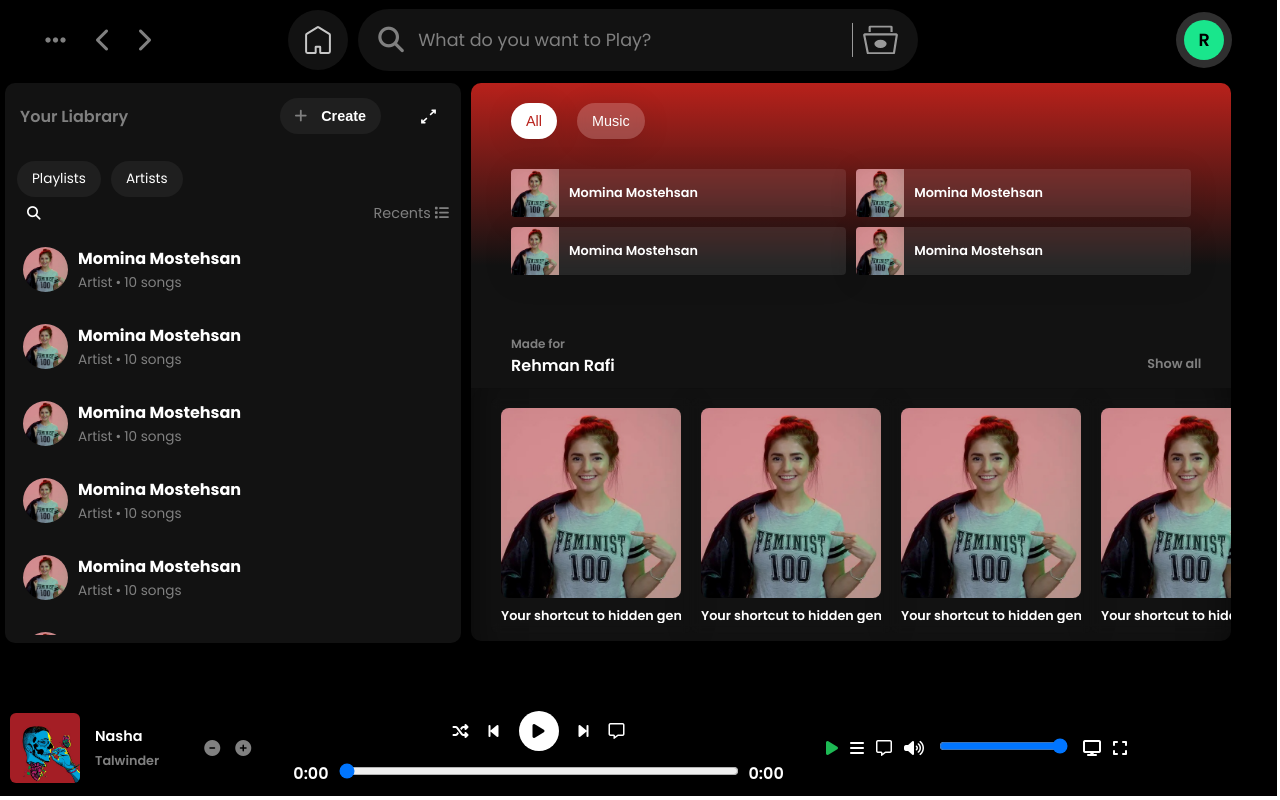
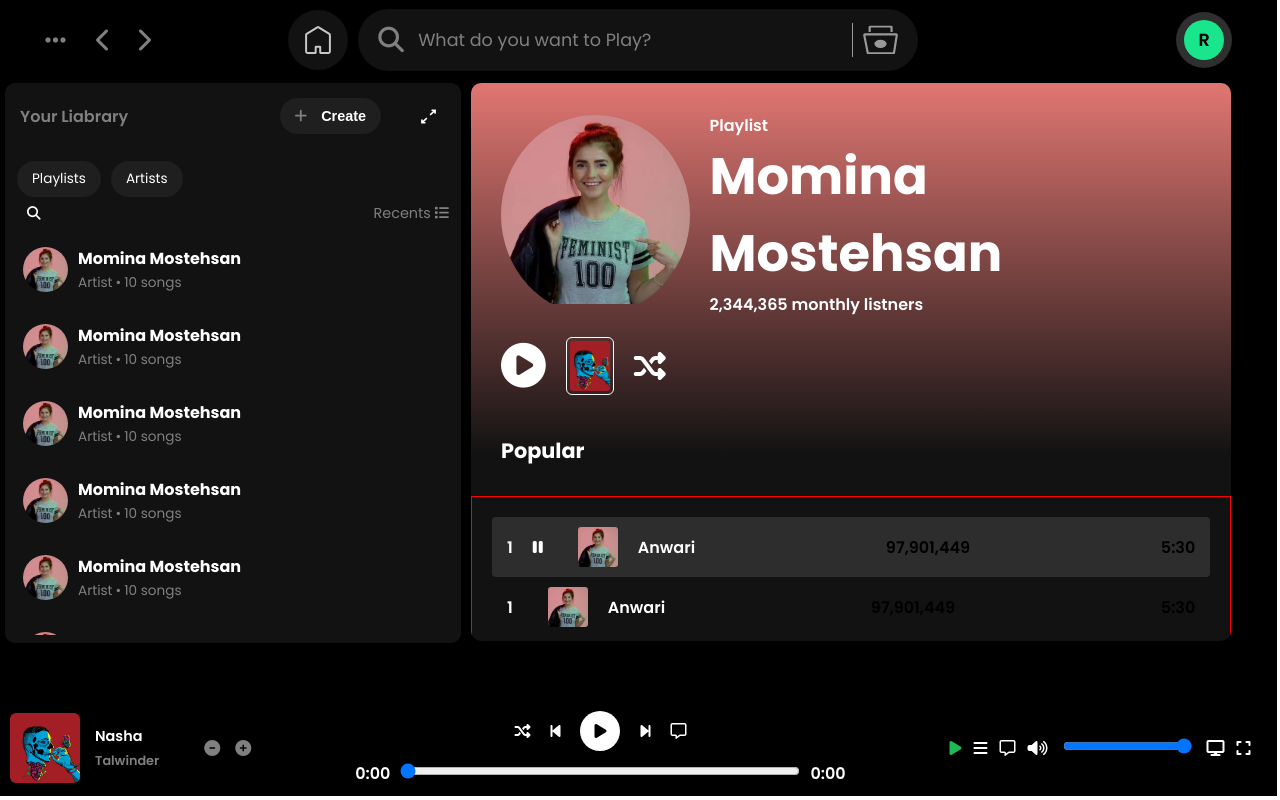
Before and after one commit to M-Rehmans/Spotify-Clone, a plain HTML site: page index.html in a window 1280 px wide. Drawn offline with Linux system fonts and the light colour scheme.

Commit message:
Tahir bhosda

```diff
--- a/index.html
+++ b/index.html
@@ -193,14 +193,12 @@
                             </div>
                         </div>
                     </div>
-
-
                 </div>
             </div>
 
             <div class="item-container">
                 <!-- <div class="bg-gradient"> -->
-                <div class="home-secto flex">
+                <div class="home-secto flex" style="display: none;">
                     <div class="bg-gradient-box flex">
                         <div class="h-s-top-btns flex">
                             <button class="h-s-all-items active">All</button>
@@ -342,8 +340,57 @@
                     </div>
                 </div>
                 <!-- </div> -->
+
+                <div class="playlist-view flex">
+                    <div class="top-view flex">
+                        <div class="playlist-data flex">
+                            <div class="playlist-thumbnail"><img src="Media/Momina Mustehsan.jpg" alt=""></div>
+                            <div class="detail flex">
+                                <p class="title">Playlist</p>
+                                <div class="playlist-name">Momina Mostehsan</div>
+                                <p class="lsitners-count">2,344,365 monthly listners</p>
+                            </div>
+                        </div>
+                        <div class="playlist-tool-box flex">
+                            <i class="fa-solid fa-circle-play"></i>
+                            <!-- <i class="fa-solid fa-circle-pause"></i> -->
+                            <div class="current-song-thumbnail-box flex">
+                                <img src="Media/Nasha By Talwinder.jpg" alt="" id="current-song-img">
+                            </div>
+                            <i class="fa-solid fa-shuffle"></i>
+                        </div>
+                        <p class="popular">Popular</p>
+                    </div>
+                    <div class="song-list-playlist flex">
+                        <div class="song-card flex active">
+                            <div class="song-detail flex">
+                                <span class="song-index">1</span>
+                                <!-- <i class="fa-solid fa-play"></i> -->
+                                 <i class="fa-solid fa-pause"></i>
+                                <div class="song-thumbnail flex">
+                                    <img src="Media/Momina Mustehsan.jpg" alt="">
+                                </div>
+                                <p class="song-name">Anwari</p>
+                            </div>
+                            <p class="play-count">97,901,449</p>
+                            <div class="song-duration">5:30</div>
+                        </div>
+
+                        <div class="song-card flex">
+                            <div class="song-detail flex">
+                                <span class="song-index">1</span>
+                                <div class="song-thumbnail flex">
+                                    <img src="Media/Momina Mustehsan.jpg" alt="">
+                                </div>
+                                <p class="song-name">Anwari</p>
+                            </div>
+                            <p class="play-count">97,901,449</p>
+                            <div class="song-duration">5:30</div>
+                        </div>
+                    </div>
+
+                </div>
             </div>
-
 
             <div class="now-playing-view">
                 <div class="npv-top-nav flex">
@@ -411,9 +458,7 @@
                     <div class="progress-container">
                         <span id="current-time">0:00</span>
                         <div class="progress-box">
-                            <!-- <div class="progress-fill"></div> -->
-                            <!-- <div class="progress-thumb"></div> -->
-                             <input type="range" name="" id="progress-bar" min="0" value="0">
+                            <input type="range" name="" id="progress-bar" min="0" value="0">
                         </div>
                         <span id="total-duration">0:00</span>
                     </div>
@@ -426,13 +471,10 @@
                     <i class="fa-solid fa-bars"></i>
                     <i class="fa-regular fa-message"></i>
                     <i class="volume-icon fa-solid fa-volume-high volume-show"></i>
-                    <!-- <i class="volume-icon fa-solid fa-volume-low"></i> -->
-                    <!-- <i class="volume-icon fa-solid fa-volume-off"></i> -->
                 </div>
 
                 <div class="volume-box">
-                    <!-- <div class="volume-fill"></div> -->
-                     <input type="range" name="" id="volume-bar" min="0" max="100" value="100">
+                    <input type="range" name="" id="volume-bar" min="0" max="100" value="100">
                 </div>
 
                 <div class="icon-group">
@@ -440,7 +482,6 @@
                     <i class="fa-solid fa-expand"></i>
                 </div>
             </div>
-            <p>Tahir Bhai</p>
         </div>
     </div>
     <script src="script.js"></script>
--- a/style.css
+++ b/style.css
@@ -528,7 +528,7 @@ body {
     }
 }
 
-.fa-circle-play:hover {
+.playlist-card .fa-circle-play:hover {
     font-size: 2.2rem;
 }
 
@@ -651,6 +651,139 @@ body {
     /* Optional: adjust line spacing */
     max-height: calc(1.2em * 2);
 }
+
+/* Playlist View */
+.playlist-view {
+    flex-direction: column;
+}
+
+.playlist-view .top-view {
+    gap: 20px;
+    padding: 30px;
+    flex-direction: column;
+
+    background: #de7571;
+background: linear-gradient(180deg, rgba(222, 117, 113, 1) 1%, rgba(18, 18, 18, 1) 90%);
+}
+
+.playlist-data {
+    align-items: center;
+    gap: 20px;
+    color: white;
+}
+
+.playlist-thumbnail {
+    width: 200px;
+    height: 200px;
+    overflow: hidden;
+    border-radius: 50%;
+}
+
+.playlist-thumbnail img {
+    width: 100%;
+}
+
+.playlist-data .detail {
+    flex-direction: column;
+}
+
+.playlist-data .detail .playlist-name {
+    font-size: 3.2rem;
+    font-weight: 700;
+}
+
+.playlist-tool-box {
+    gap: 20px;
+    align-items: center;
+    color: white;
+}
+
+.current-song-thumbnail-box{
+    width: 40px;
+    height: 50px;
+    overflow: hidden;
+    padding: 3px;
+    border-radius: 6px;
+    border: 1px solid white;
+    /* border: 1px solid red; */
+}
+
+.current-song-thumbnail-box img{
+    object-fit: cover;
+    width: 100%;
+    border-radius: 3px;
+}
+
+.playlist-tool-box .fa-solid {
+    font-size: 2.8rem;
+    cursor: pointer;
+}
+
+.playlist-tool-box .fa-shuffle {
+    font-size: 2rem;
+}
+
+.playlist-view .top-view .popular {
+    font-size: 1.3rem;
+    color: white;
+    font-weight: 700;
+    margin-top: 20px;
+}
+
+.song-list-playlist{
+    /* width: 100%; */
+    border: 1px solid red;
+    padding: 20px;
+    flex-direction: column;
+}
+
+.song-list-playlist .song-card{
+    padding: 10px 15px;
+    align-items: center;
+    justify-content: space-between;
+    border-radius: 4px;
+    transition: all 0.2s ease-in-out;
+}
+.song-list-playlist .song-card:hover{
+    background-color: rgba(87, 87, 87, 0.212);
+}
+
+.song-list-playlist .song-card.active{
+    background-color: rgba(87, 87, 87, 0.397);
+}
+
+.song-list-playlist .song-card .song-detail{
+    align-items: center;
+    gap: 20px;
+    color: white;
+}
+
+.song-list-playlist .song-card .song-thumbnail{
+    width: 40px;
+    height: 40px;
+    overflow: hidden;
+    border-radius: 3px;
+    margin-left: 15px;
+}
+
+.song-card .song-thumbnail img{
+    width: 100%;
+    object-fit: cover;
+
+}
+
+
+
+
+
+
+
+
+
+
+
+
+
 
 .now-playing-view {
     background-color: var(--light-bg);
@@ -959,6 +1092,6 @@ body {
     background: white;
 } */
 
-.volume-icon{
+.volume-icon {
     cursor: pointer;
 }
```
